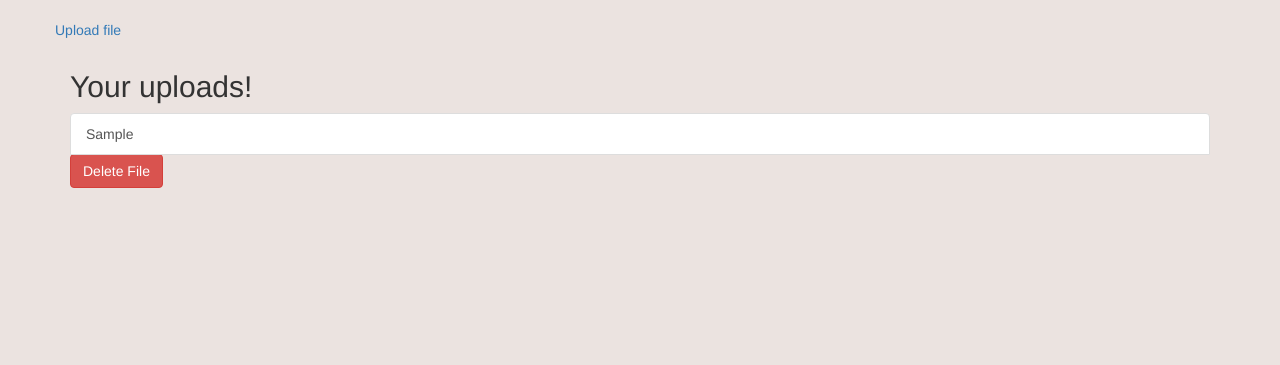
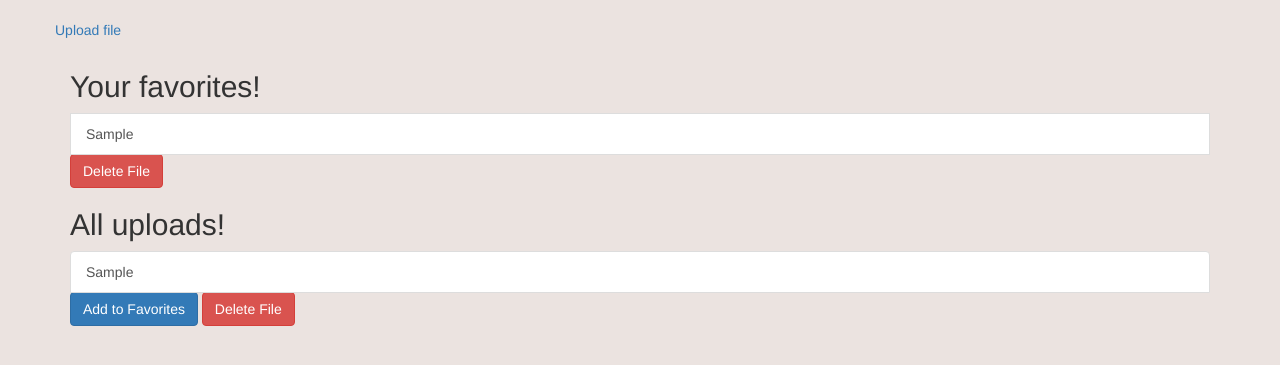
Before and after one commit to OwenChung/ChexBox, a Django app: page /home/ in a window 1280 px wide. Shown: the part 141-506 px from the top of the page. Run offline with Django 3.2, Linux system fonts and the light colour scheme; a user stored in the database is signed in; tables that the repository leaves empty hold one stand-in row (values such as "Sample post"); some libraries are stand-ins or nearby versions.

Commit message:
favorite works now

```diff
--- a/box/urls.py
+++ b/box/urls.py
@@ -10,6 +10,7 @@ urlpatterns = [
     url(r'^$', views.index, name='index'),
     url(r'^home/$', views.FileListView.as_view(), name='home'),
     url(r'^home/(?P<pk>[\w\-\ ]+)/delete/$', views.delete_file, name='delete_file'),
+    url(r'^home/(?P<pk>[\w\-\ ]+)/favorite/$', views.favorite_file, name='favorite_file'),
     url(r'^add$',  views.upload_file, name='chexbox-add'),
     url(r'^accounts/register/$', views.register, name='register'),
     url(r'^accounts/register/complete/$', views.registration_complete,
--- a/box/views.py
+++ b/box/views.py
@@ -45,6 +45,7 @@
     def get_context_data(self, **kwargs):
         context = super(FileListView, self).get_context_data(**kwargs)
         context['file_list'] = FileModel.objects.all()
+        context['favorites_list'] = FileModel.objects.filter(isfavorite = True)
         return context
 
     def get_queryset(self):
@@ -72,3 +73,10 @@
     indiv_file = FileModel.objects.get(id = pk)
     indiv_file.delete()
     return redirect(reverse('box:home'))
+
+@login_required(login_url='/login/')
+def favorite_file(request, pk):
+    indiv_file = FileModel.objects.get(id = pk)
+    indiv_file.isfavorite = True
+    indiv_file.save()
+    return redirect(reverse('box:home'))
--- a/templates/home.html
+++ b/templates/home.html
@@ -24,15 +24,21 @@
 
 {% load static %}
 
-<h2>Your uploads!</h2>
 
 {% if file_list %}
-
+<h2>Your favorites!</h2>
+	{% for file in file_list %}
+		{% if file.isfavorite %}
+  		<a href="{% get_media_prefix %}{{ file.f}}" class="list-group-item">{{ file.f }}</a>
+  		<a onclick="return confirm('Are you sure you want to delete the file?')" href="{% url 'box:delete_file' file.id %}" class="btn btn-danger">Delete File</a>
+  		{% endif %}
+	{% endfor %}
+<h2>All uploads!</h2>
 <div class="list-group">
   {% for file in file_list %}
   	<a href="{% get_media_prefix %}{{ file.f}}" class="list-group-item">{{ file.f }}</a>
+  	<a href="{% url 'box:favorite_file' file.id %}" class="btn btn-primary">Add to Favorites</a>
   	<a onclick="return confirm('Are you sure you want to delete the file?')" href="{% url 'box:delete_file' file.id %}" class="btn btn-danger">Delete File</a>
-
   {% endfor %}
 </div>
 
```
Also changed, not shown: box/migrations/0001_initial.py, box/models.py (line endings or trailing spaces), db.sqlite3, userfiles/owenchung/Screen_Shot_2017-03-24_at_10.58.42_AM.png (added), userfiles/owenchung/_1470009_拷貝.jpg (added), 4 other files.
